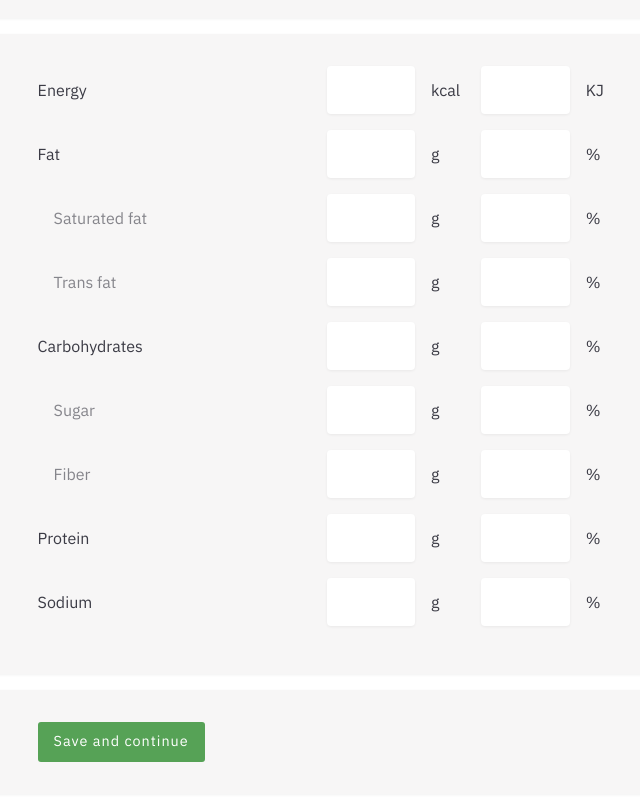
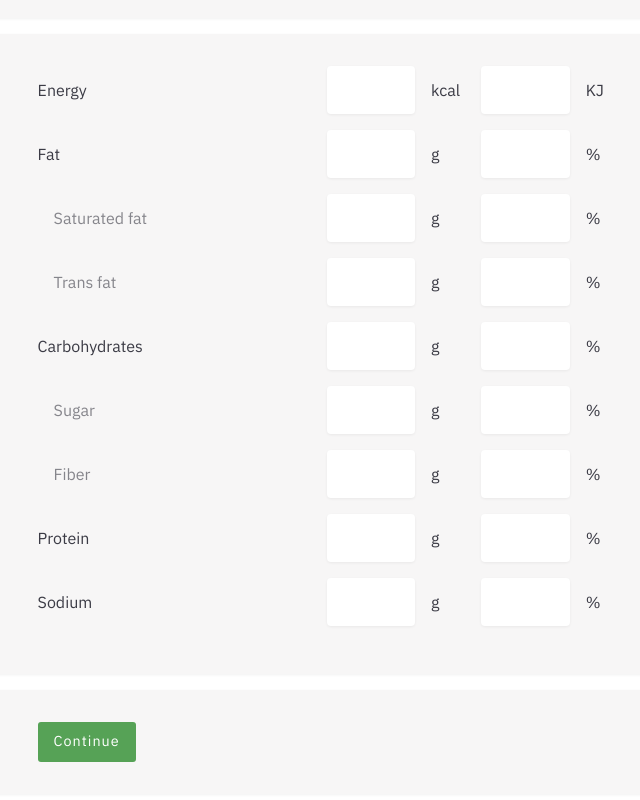
Before and after one commit to antonijak/Label-maker, a React (Create React App) app: page / in a window 1280 px wide. Shown: the part 2383-3183 px from the top of the page, without its empty margins (62-702 px from the left). Built offline with nearby package versions, Linux system fonts and the light colour scheme; no server answers.

Commit message:
button text Continue

```diff
--- a/src/components/Form/index.js
+++ b/src/components/Form/index.js
@@ -146,7 +146,7 @@ const Form = ({
         <NutritionalValues />
         <div className="container form__submit">
           <Link to="/label" className="form__submit__button">
-            Save and continue
+            Continue
           </Link>
         </div>
       </form>
```
